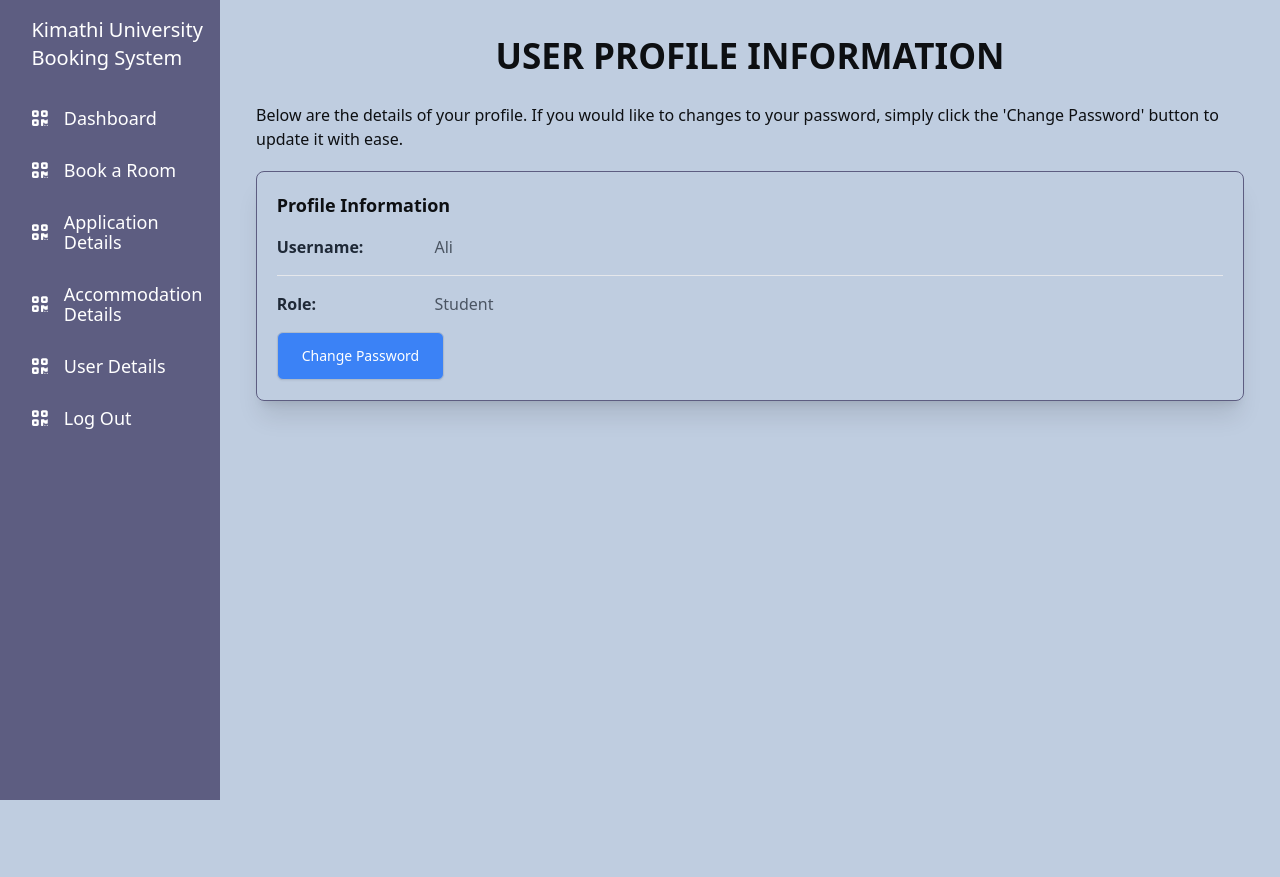
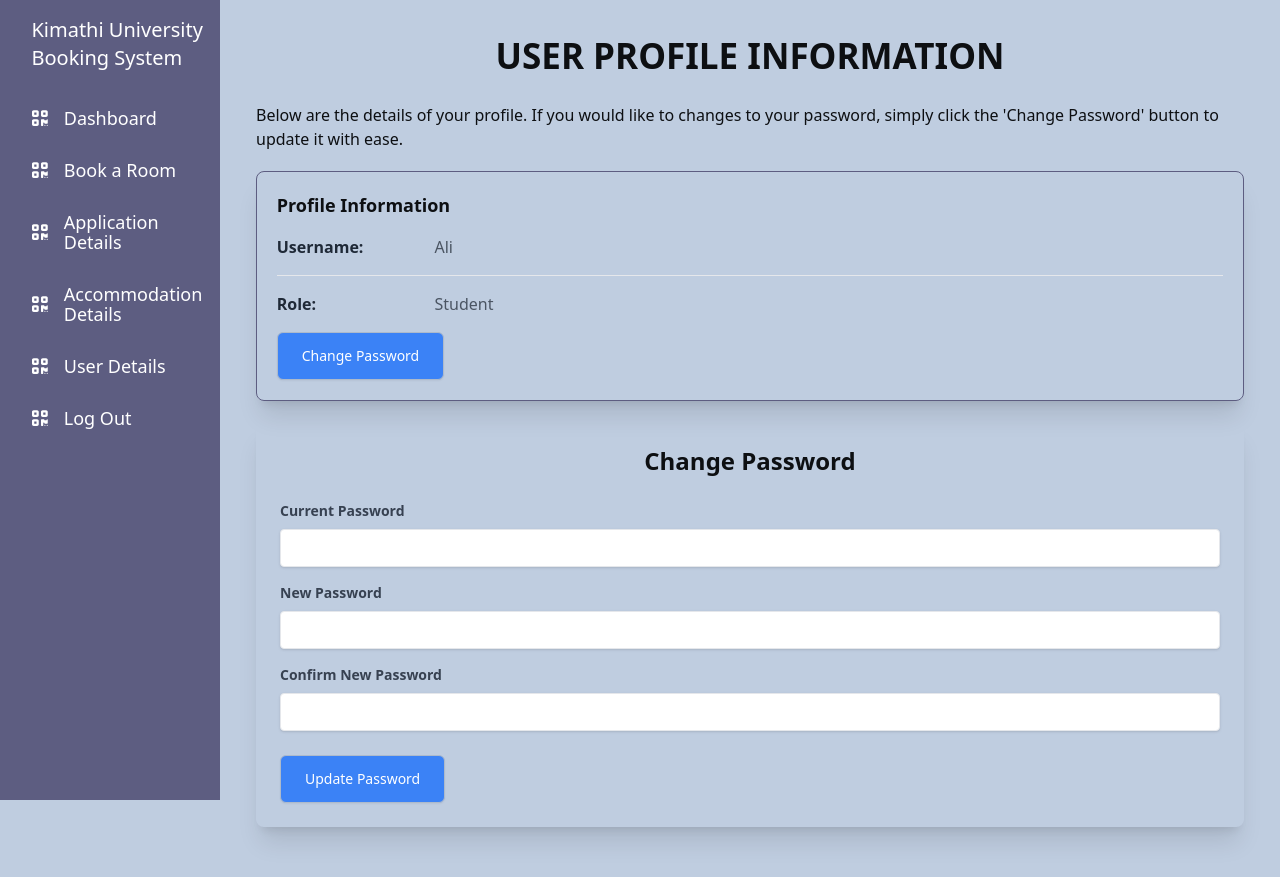
Before and after one commit to EvansMungai/UHBUI, an Angular app: page /uhb/student/user-details in a window 1280 px wide. Both pictures are taken after a click on the button "Change Password". Before the commit the page ends 800 px from the top, so only its background shows below. Built offline with nearby package versions, Linux system fonts and the light colour scheme.

Commit message:
Create change password form and add it to the user details page.

```diff
--- /dev/null
+++ b/src/app/change-password/change-password.component.html
@@ -0,0 +1,72 @@
+<div class="mx-auto my-5 p-6 rounded-lg shadow-xl">
+    <h1 class="text-2xl font-bold mb-6 text-center">Change Password</h1>
+
+    <div *ngIf="error" class="bg-red-100 border border-red-400 text-red-700 px-4 py-3 rounded mb-4">
+        {{ error }}
+    </div>
+
+    <div *ngIf="success" class="bg-green-100 border border-green-400 text-green-700 px-4 py-3 rounded mb-4">
+        {{ success }}
+    </div>
+
+    <form>
+        <div class="mb-4">
+            <label class="block text-gray-700 text-sm font-bold mb-2" for="currentPassword">
+                Current Password
+            </label>
+            <input type="password" id="currentPassword" formControlName="currentPassword"
+                class="shadow appearance-none border rounded w-full py-2 px-3 text-gray-700 leading-tight focus:outline-none focus:shadow-outline" />
+            <!-- <p *ngIf="passwordForm.get('currentPassword')?.touched && passwordForm.get('currentPassword')?.invalid"
+                class="text-red-500 text-xs italic mt-1">
+                Current password is required
+            </p> -->
+        </div>
+
+        <div class="mb-4">
+            <label class="block text-gray-700 text-sm font-bold mb-2" for="newPassword">
+                New Password
+            </label>
+            <input type="password" id="newPassword" formControlName="newPassword"
+                class="shadow appearance-none border rounded w-full py-2 px-3 text-gray-700 leading-tight focus:outline-none focus:shadow-outline" />
+            <!-- <p *ngIf="passwordForm.get('newPassword')?.touched && passwordForm.get('newPassword')?.errors?.['required']"
+                class="text-red-500 text-xs italic mt-1">
+                New password is required
+            </p>
+            <p *ngIf="passwordForm.get('newPassword')?.touched && passwordForm.get('newPassword')?.errors?.['minlength']"
+                class="text-red-500 text-xs italic mt-1">
+                Password must be at least 8 characters
+            </p> -->
+        </div>
+
+        <div class="mb-6">
+            <label class="block text-gray-700 text-sm font-bold mb-2" for="confirmPassword">
+                Confirm New Password
+            </label>
+            <input type="password" id="confirmPassword" formControlName="confirmPassword"
+                class="shadow appearance-none border rounded w-full py-2 px-3 text-gray-700 leading-tight focus:outline-none focus:shadow-outline" />
+            <!-- <p *ngIf="passwordForm.get('confirmPassword')?.touched && passwordForm.get('confirmPassword')?.errors?.['required']"
+                class="text-red-500 text-xs italic mt-1">
+                Please confirm your password
+            </p>
+            <p *ngIf="passwordForm.errors?.['passwordMismatch'] && passwordForm.get('confirmPassword')?.touched"
+                class="text-red-500 text-xs italic mt-1">
+                Passwords do not match
+            </p> -->
+        </div>
+
+        <div class="flex items-center justify-between">
+            <button
+                class="btn bg-blue-500 hover:bg-blue-600 text-white font-medium py-3 px-6 rounded-md transition duration-300">
+                Update Password
+            </button>
+            <!-- <button type="submit" [disabled]="passwordForm.invalid || isSubmitting"
+                class="bg-blue-500 hover:bg-blue-700 text-white font-bold py-2 px-4 rounded focus:outline-none focus:shadow-outline disabled:opacity-50">
+                Update Password
+            </button>
+            <button type="button" (click)="goBack()"
+                class="inline-block align-baseline font-bold text-sm text-blue-500 hover:text-blue-800">
+                Cancel
+            </button> -->
+        </div>
+    </form>
+</div>
--- /dev/null
+++ b/src/app/change-password/change-password.component.ts
@@ -0,0 +1,15 @@
+import { Component } from '@angular/core';
+import { CommonModule } from '@angular/common';
+
+@Component({
+  selector: 'app-change-password',
+  standalone: true,
+  imports: [CommonModule],
+  templateUrl: './change-password.component.html',
+  styleUrl: './change-password.component.css'
+})
+export class ChangePasswordComponent {
+  success: string | null = null;
+  error: string | null = null;
+  passwordForm: string = '';
+}
--- a/src/app/user-details/user-details.component.html
+++ b/src/app/user-details/user-details.component.html
@@ -1,4 +1,5 @@
 <h1 class="text-[35px] font-bold text-center">USER PROFILE INFORMATION</h1>
+<div>
     <p class="my-5">Below are the details of your profile. If you would like to changes to your password, simply
         click the 'Change Password' button to update it with ease.</p>
     <!-- Profile Information Card -->
@@ -17,8 +18,14 @@
             </div>
         </div>
         <div>
-        <button class="btn bg-blue-500 hover:bg-blue-600 text-white font-medium py-3 px-6 rounded-md transition duration-300">
+            <button
+                class="btn bg-blue-500 hover:bg-blue-600 text-white font-medium py-3 px-6 rounded-md transition duration-300"
+                (click)="toggleChangePasswordForm()">
                 Change Password
             </button>
         </div>
     </div>
+</div>
+<div *ngIf="showChangePasswordForm">
+    <app-change-password />
+</div>
--- a/src/app/user-details/user-details.component.ts
+++ b/src/app/user-details/user-details.component.ts
@@ -1,12 +1,17 @@
+import { CommonModule } from '@angular/common';
 import { Component } from '@angular/core';
+import { ChangePasswordComponent } from "../change-password/change-password.component";
 
 @Component({
   selector: 'app-user-details',
   standalone: true,
-  imports: [],
+  imports: [CommonModule, ChangePasswordComponent],
   templateUrl: './user-details.component.html',
   styleUrl: './user-details.component.css'
 })
 export class UserDetailsComponent {
-
+  showChangePasswordForm: boolean = false;
+  toggleChangePasswordForm(): boolean {
+    return this.showChangePasswordForm = !this.showChangePasswordForm;
+  }
 }
```
Also changed, not shown: src/app/change-password/change-password.component.css (added), 1 other file (tests, documents, lock files or other folders). Lines whose indentation alone changed are shown as unchanged.
